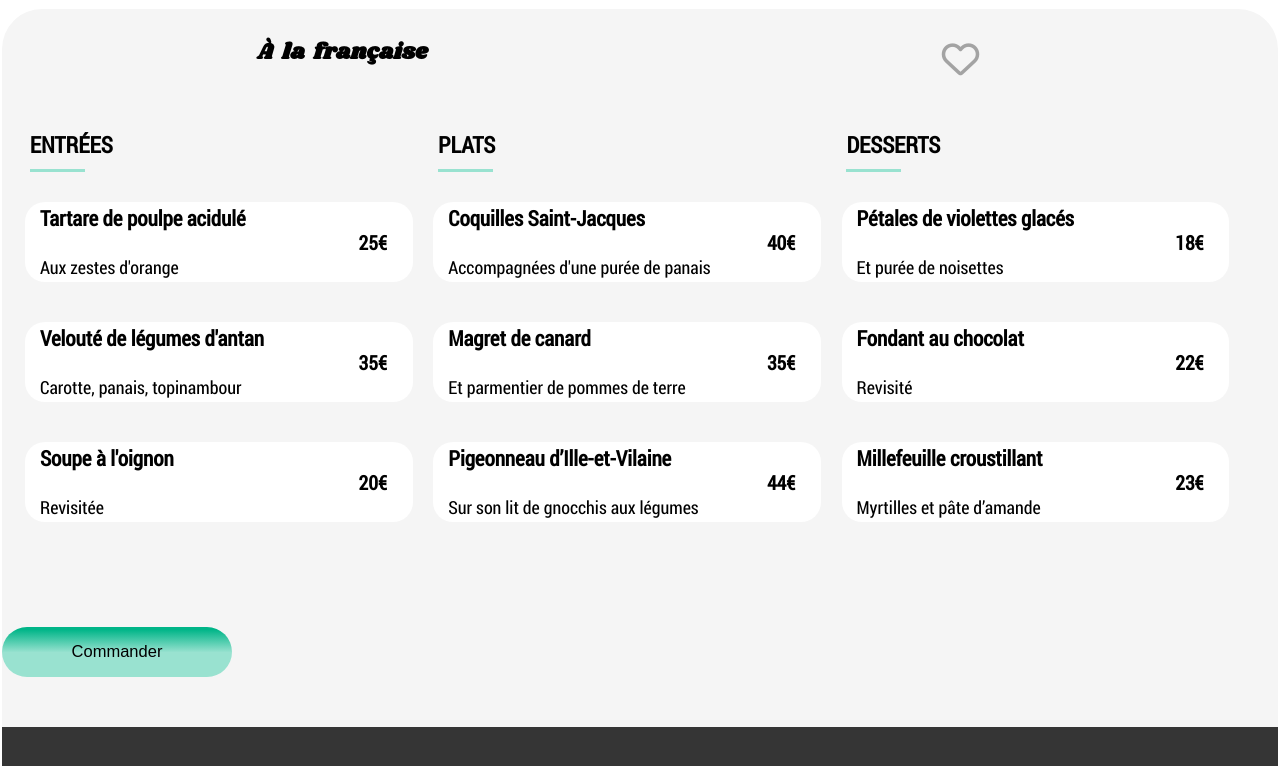
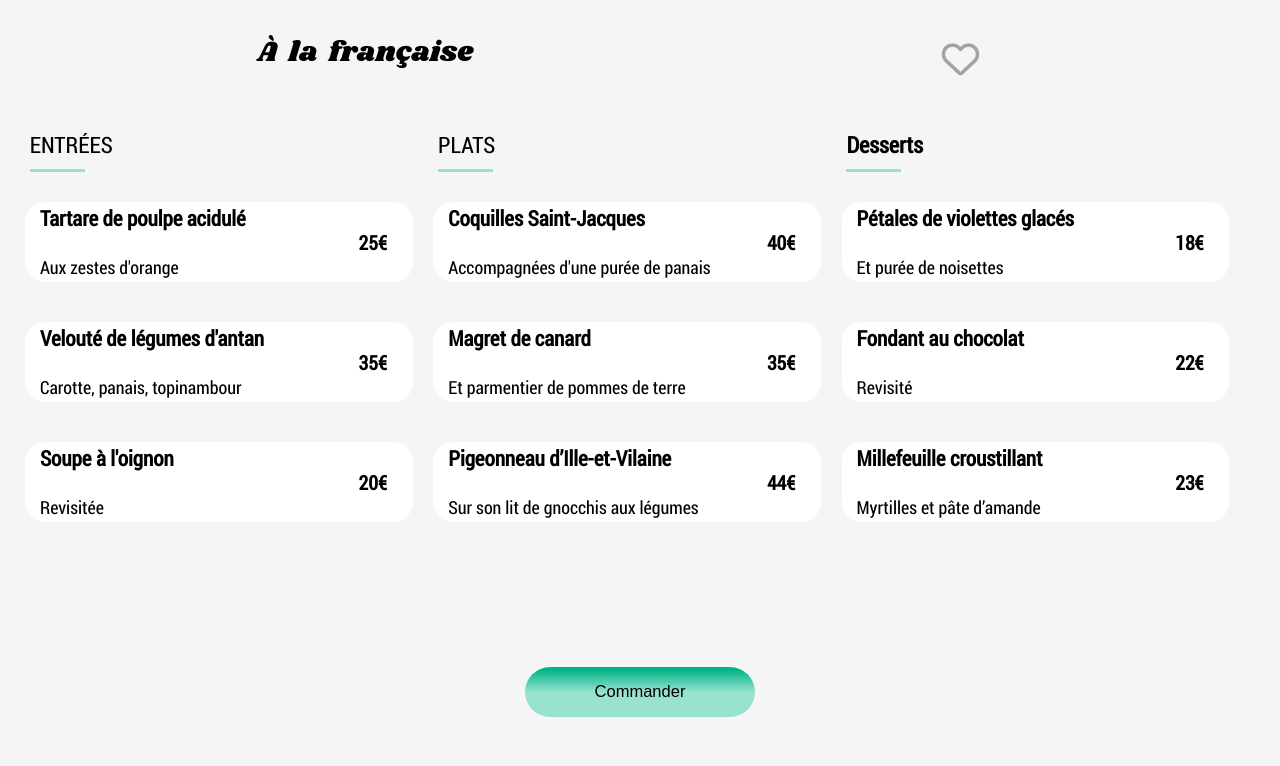
Before and after one commit to OsaKanjozoku/Ohmyfood, a website: page a-la-francaise.html in a window 1280 px wide. Shown: the part 1000-1766 px from the top of the page. Drawn offline with nearby package versions, Linux system fonts and the light colour scheme; files that its build step writes are made by us from their sources; files whose address does not match are found by name.

Commit message:
Site terminé

```diff
--- a/sass/menus.scss
+++ b/sass/menus.scss
@@ -3,6 +3,11 @@
 @include html-style;
 @include font-family;
 @include body-style;
+
+
+html{
+    background-color: rgb(245, 245, 245);
+}
 
 header {
     display: flex;
@@ -67,15 +72,16 @@
     border-top-left-radius: 40px;
     border-top-right-radius: 40px;
     transform: translateY(-50px);
+    margin-bottom: 0px;
 
     .Entrées,
-    .Plats,
-    .Desserts {
+    .Plats {
         margin-bottom: 40px;
 
         h2 {
             font-family: 'Roboto';
             text-transform: uppercase;
+            font-weight: normal;
         }
     }
 
@@ -95,7 +101,8 @@
             height: 50px;
             margin: 0px;
             padding: 20px;
-            font-size: 1.5em;
+            font-size: 1.9em;
+            font-weight: normal;
             font-family: 'Shrikhand';
             word-spacing: 0.2em;
         }
@@ -219,7 +226,7 @@
     justify-content: center;
     align-items: center;
     height: 150px;
-    margin-top: -40px;
+    margin-top: 0px;
 
     .submit {
         display: flex;
@@ -487,12 +494,13 @@
     }
 
     .button {
+        display: flex;
+        width: 100%;
         .submit {
             background: rgb(0, 181, 136);
             background: linear-gradient(180deg, rgba(0, 181, 136, 1) 5%, rgba(153, 226, 208, 1) 51%);
             color: black;
             font-size: 1.1em;
-
             &:hover {
                 color: black;
             }
```
